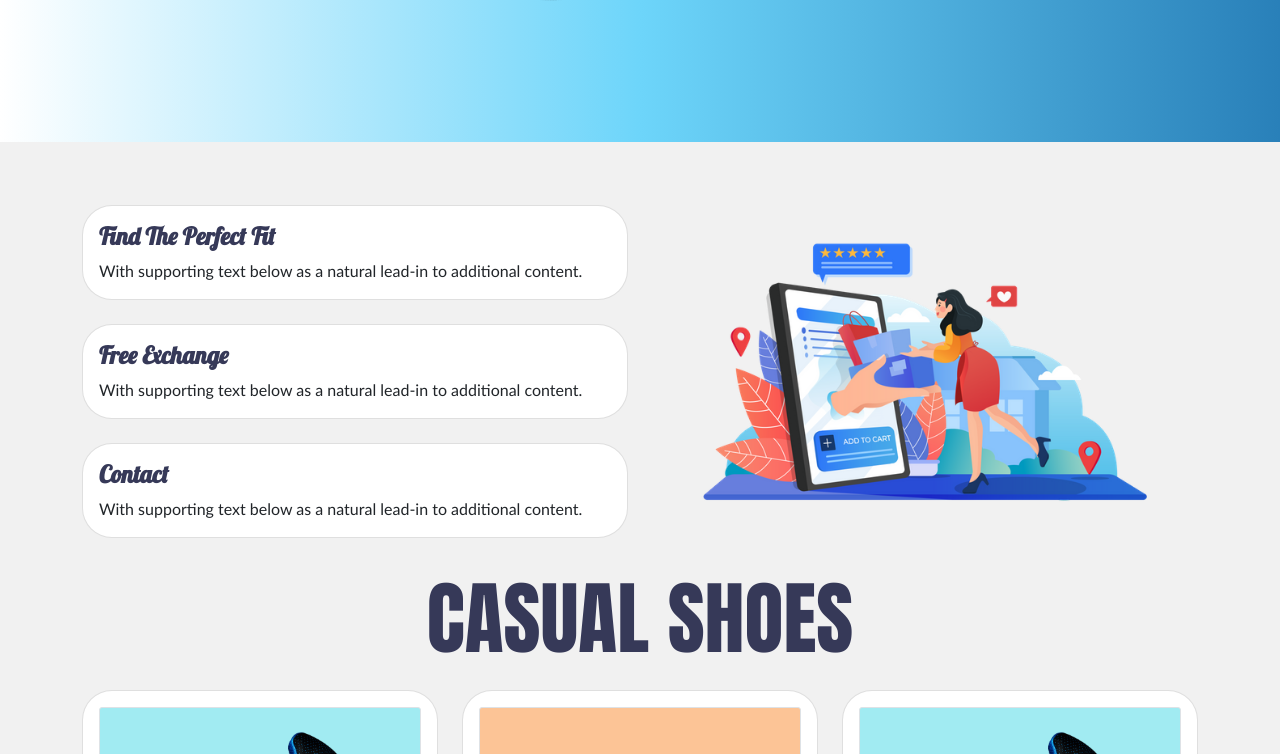
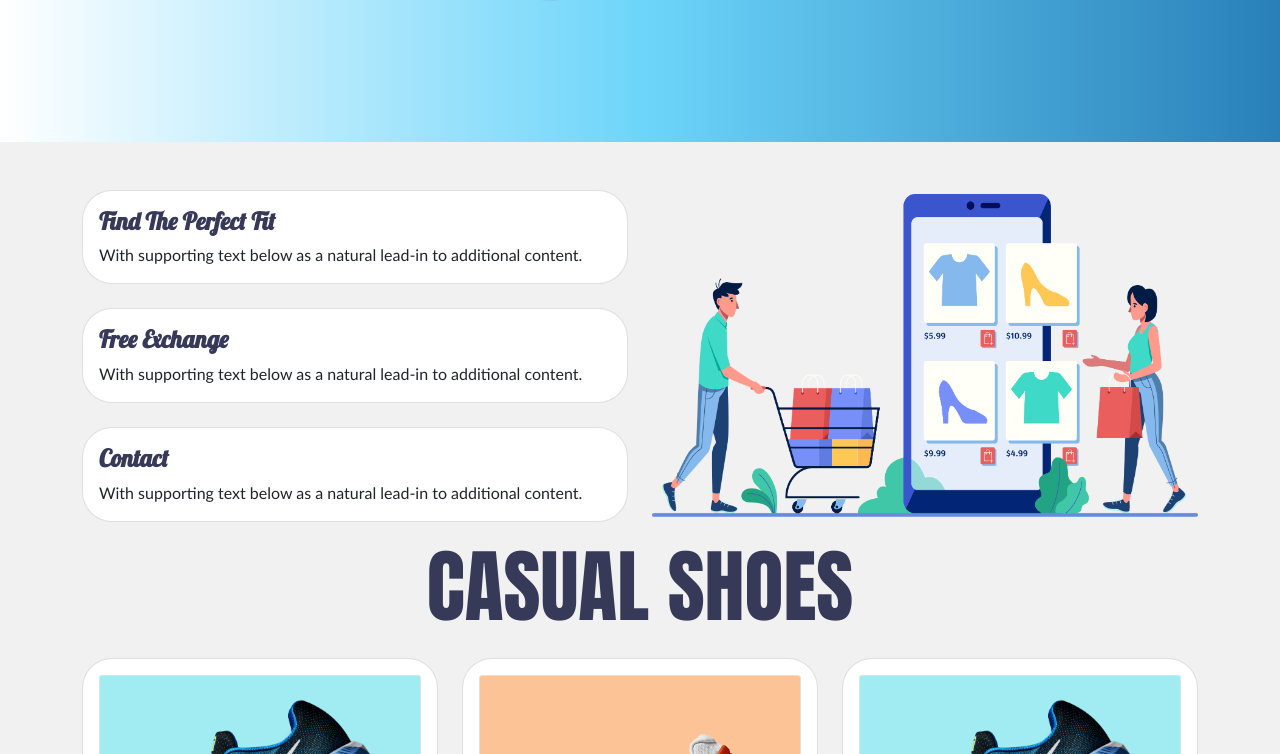
Before and after one commit to ZaryabXProgrammer/Nike-Ecommerce-Store, a plain HTML site: page index.html in a window 1280 px wide. Shown: the part 525-1279 px from the top of the page. Drawn offline with nearby package versions, Linux system fonts and the light colour scheme.

Commit message:
added pic

```diff
--- a/index.html
+++ b/index.html
@@ -126,7 +126,7 @@
                 <div class="col-md-6">
 
                     <div class="image-right">
-                        <img src="./logo/XMLID 2.png" alt="" class="img-fluid">
+                        <img src="./Logo/XMLID 1.png" alt="" class="img-fluid">
                     </div>
 
                 </div>
```
